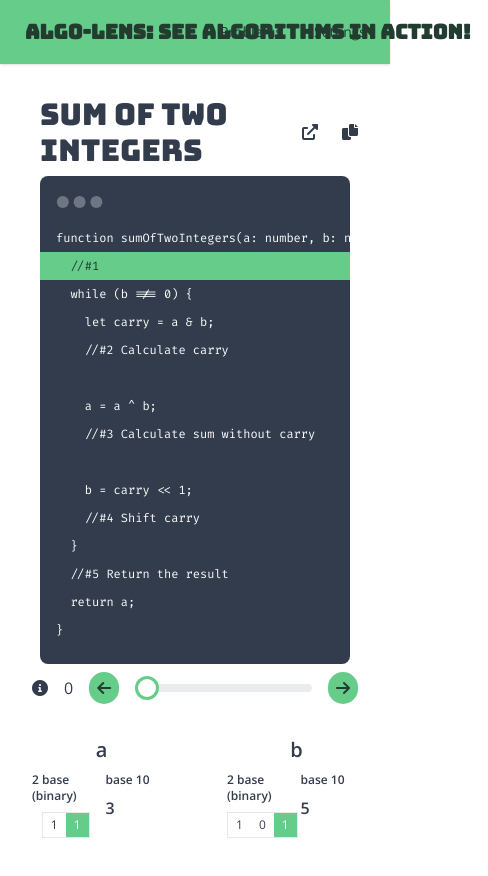
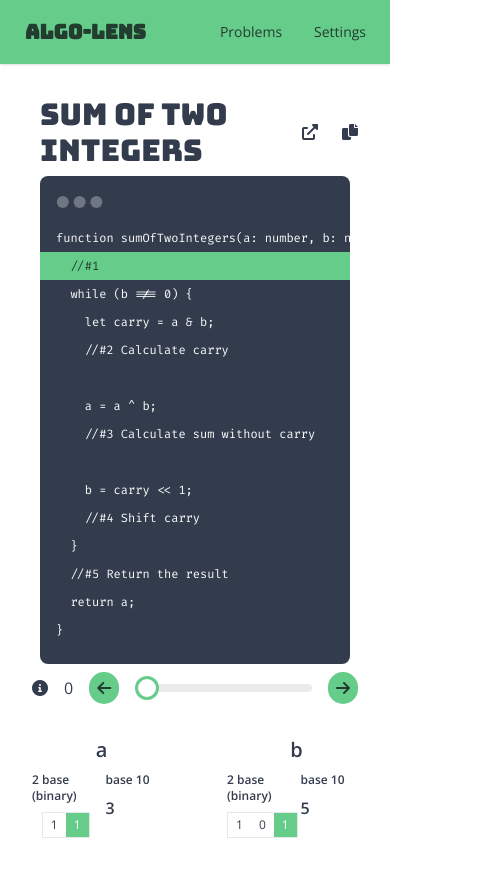
Before and after one commit to jaroslaw-weber/algo-lens, a Next.js app: page / in a window 390 px wide. Shown: the top 876 px of the page, 488 px wide, since content can reach past the window. Built offline with nearby package versions, Linux system fonts and the light colour scheme.

Commit message:
fix on mobile

```diff
--- a/components/Navbar.tsx
+++ b/components/Navbar.tsx
@@ -6,9 +6,11 @@ const Navbar = () => {
     <div className="w-full bg-base-100 flex-shrink ">
       <div className="navbar  mx-auto bg-primary text-primary-content shadow">
         <div className="flex-1">
-          <Link href="/" className="btn btn-ghost normal-case font-display text-xl">
-          algo-lens: see algorithms in action!
-          </Link>
+        <Link href="/" className="btn btn-ghost normal-case font-display text-xl">
+  <span className="hidden sm:inline">algo-lens: see algorithms in action!</span>
+  <span className="inline sm:hidden">algo-lens</span>
+</Link>
+
         </div>
         <div className="flex-none">
           <ul className="menu menu-horizontal p-0">
--- a/pages/_app.tsx
+++ b/pages/_app.tsx
@@ -12,7 +12,7 @@ function MyApp({ Component, pageProps }: AppProps) {
     document.documentElement.setAttribute("data-theme", theme);
   });
   return (
-    <div className="min-h-screen w-full font-sans flex flex-col bg-base-100 items-center">
+    <div className="min-h-screen overflow-x-hidden w-full font-sans flex flex-col bg-base-100 items-center">
       <Head>
         <title>Algo-Lens: Algorithm Visualization Tool</title>
         <meta
@@ -25,6 +25,7 @@ function MyApp({ Component, pageProps }: AppProps) {
           href="https://cdnjs.cloudflare.com/ajax/libs/font-awesome/6.0.0-beta3/css/all.min.css"
         />
       </Head>
+
       <Navbar />
       <Component {...pageProps} />
     </div>
--- a/pages/index.tsx
+++ b/pages/index.tsx
@@ -12,7 +12,7 @@ const Home: NextPage = () => {
   }, []);
 
   return (
-    <div className="flex-grow flex w-full">
+    <div className="flex-grow flex w-full ">
 
 
       <main className="lg:mx-12 w-full mx-auto">
```
